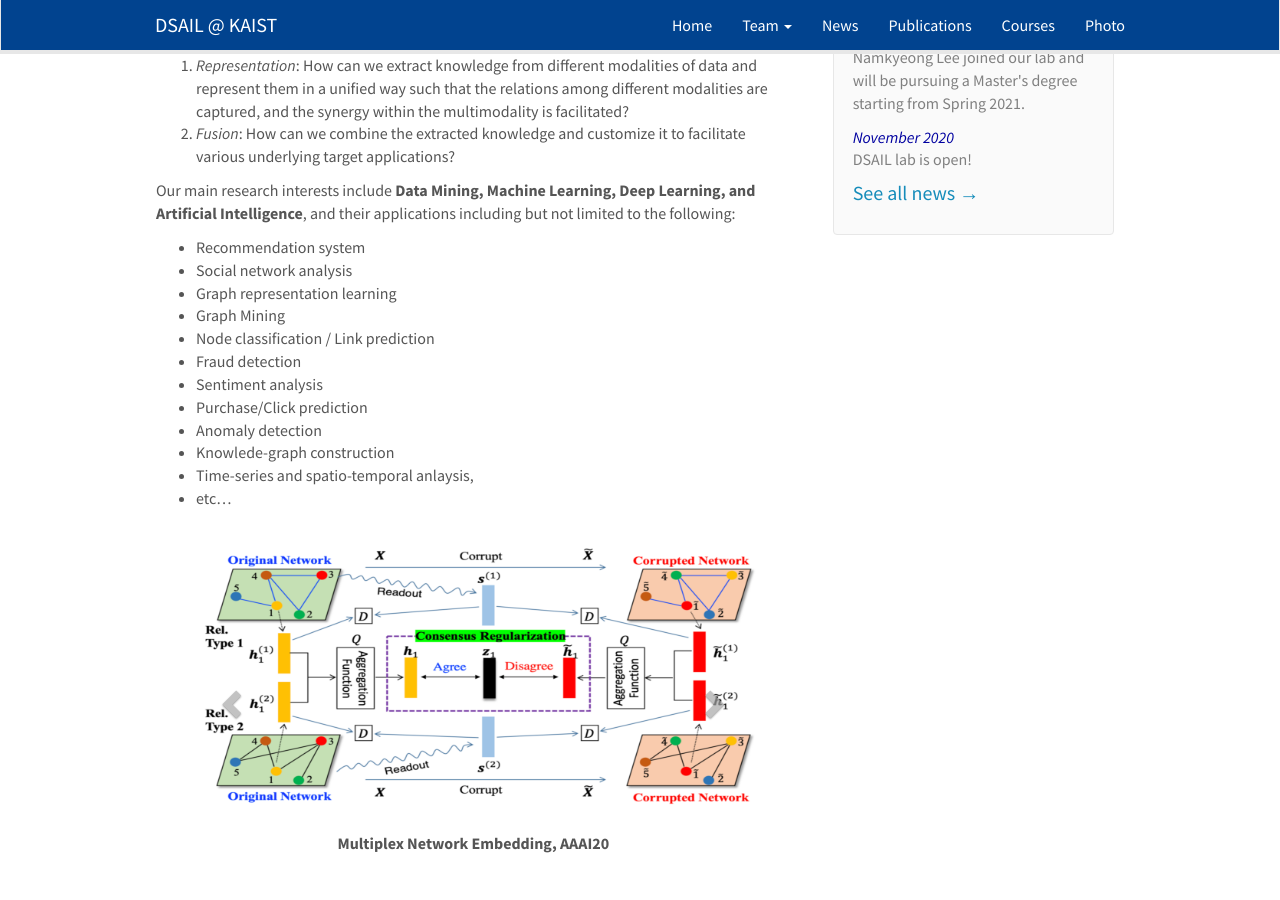
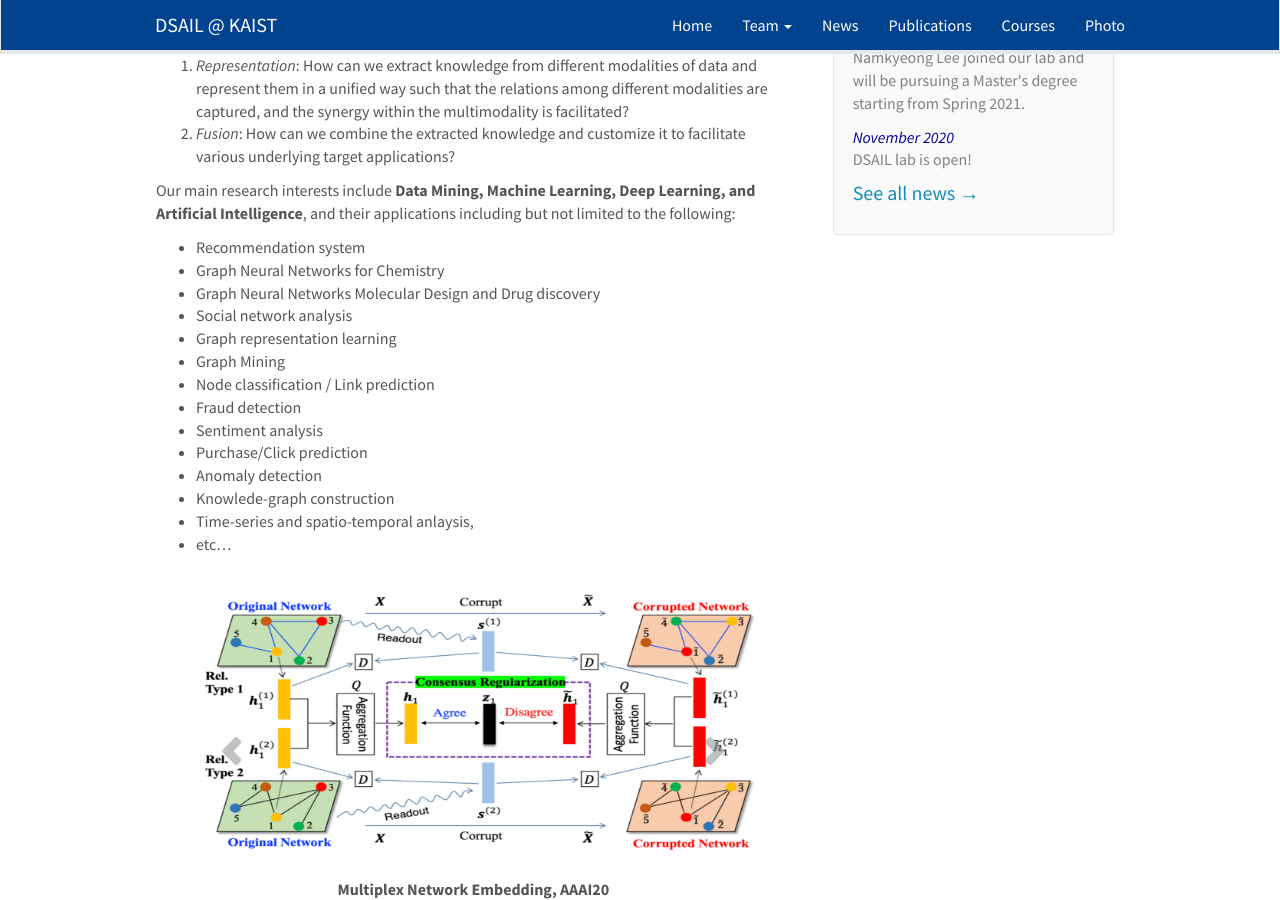
Before and after one commit to kaist-dsail/kaist-dsail.github.io, a Jekyll site: the page built from _pages/home.md, in a window 1280 px wide and 900 px high, scrolled down 577 px. Built offline with Jekyll 4.4.1, drawn with Linux system fonts in a browser that asks for light colours; nearby versions of some CDN libraries.

Commit message:
Update home.md

```diff
--- a/_pages/home.md
+++ b/_pages/home.md
@@ -20,6 +20,8 @@ Two underlying themes of our research are:
 
 Our main research interests include <b>Data Mining, Machine Learning, Deep Learning, and Artificial Intelligence</b>, and their applications including but not limited to the following:
 - Recommendation system
+- Graph Neural Networks for Chemistry
+- Graph Neural Networks Molecular Design and Drug discovery
 - Social network analysis
 - Graph representation learning
 - Graph Mining
```
